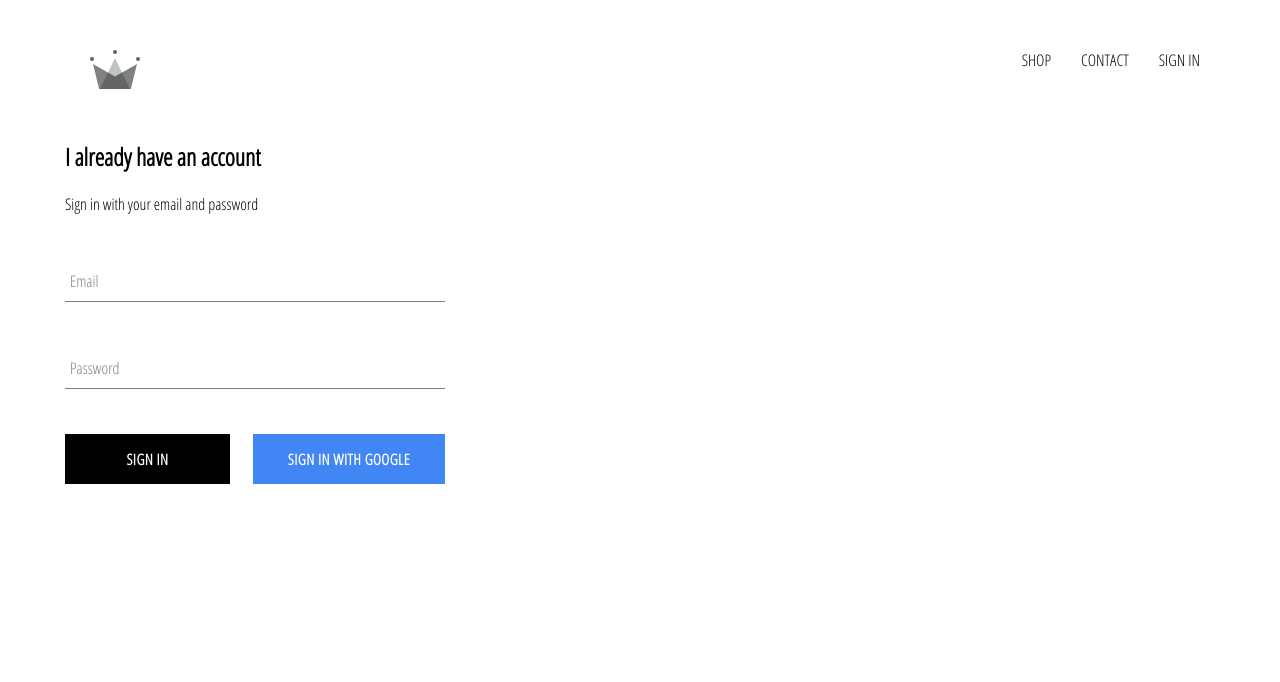
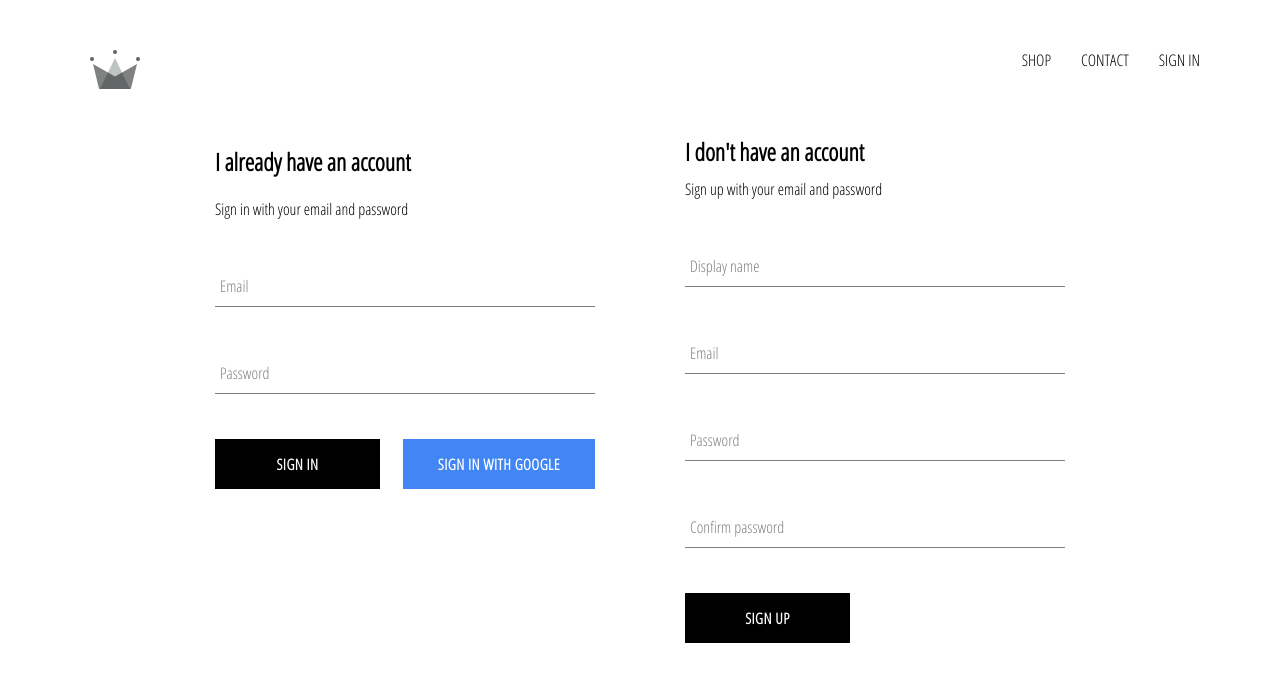
Before and after one commit to sortizm/crwn-clothing, a React (Create React App) app: page /sign-in in a window 1280 px wide. Shown: the top 682 px of the page. Built offline with nearby package versions, Linux system fonts and the light colour scheme; no server answers.

Commit message:
Add signup and create users functionality

```diff
--- a/src/App.js
+++ b/src/App.js
@@ -7,7 +7,7 @@ import ShopPage from "./pages/shop/shop.component";
 import SignInAndSignUp from './pages/sign-in-and-sign-up/sign-in-and-sign-up.component'
 import Header from "./components/header/header.component";
 
-import {auth} from './components/firebase/firebase.utils'
+import {auth, createUserProfileDocument} from './components/firebase/firebase.utils'
 
 class App extends React.Component {
 
@@ -22,9 +22,20 @@ class App extends React.Component {
     unsubscribeFromAuth = null;
 
     componentDidMount() {
-        this.unsubscribeFromAuth = auth.onAuthStateChanged(user => {
-            this.setState({ currentUser: user });
-            console.log(user);
+        this.unsubscribeFromAuth = auth.onAuthStateChanged(async userAuth => {
+            console.log(userAuth);
+            if (userAuth) {
+                const userRef = await createUserProfileDocument(userAuth);
+                userRef.onSnapshot(snapshot => {
+                    this.setState({
+                        currentUser: {
+                            id: snapshot.id,
+                            ...snapshot.data()
+                        }
+                    });
+                });
+            }
+            this.setState({currentUser: userAuth});
         });
     }
 
--- a/src/components/firebase/firebase.utils.js
+++ b/src/components/firebase/firebase.utils.js
@@ -12,6 +12,32 @@ const config = {
     appId: "1:517974735033:web:c8f3fd813d066bf2870368"
 };
 
+export const createUserProfileDocument = async (userAuth, additionalData) => {
+    if (!userAuth) return;
+
+    const userRef = firestore.doc(`/users/${userAuth.uid}`)
+
+    const snapshot = await userRef.get();
+
+    if (!snapshot.exists) {
+        const { displayName, email } = userAuth;
+        const createdAt = new Date();
+
+        try {
+            await userRef.set({
+                displayName,
+                email,
+                createdAt,
+                ...additionalData
+            })
+        } catch (error) {
+            console.log('Error creating user', error.message);
+        }
+
+    }
+    return userRef;
+};
+
 firebase.initializeApp(config);
 
 export const auth = firebase.auth();
--- /dev/null
+++ b/src/components/sign-up/sign-up.component.jsx
@@ -0,0 +1,102 @@
+import React from 'react'
+
+import FormInput from '../form-input/form-input.component'
+import CustomButton from '../custom-button/custom-button.component'
+
+import { auth, createUserProfileDocument } from "../firebase/firebase.utils";
+
+import './sign-up.styles.scss'
+
+class SignUp extends React.Component {
+    constructor() {
+        super();
+
+        this.state = {
+            displayName: '',
+            email: '',
+            password: '',
+            confirmPassword: ''
+        }
+    }
+
+    handleSubmit = async event => {
+        event.preventDefault();
+
+        const {displayName, email, password, confirmPassword} = this.state;
+
+        if (password != confirmPassword) {
+            alert("Passwords don't match");
+            return;
+        }
+
+        try {
+            const {user} = auth.createUserWithEmailAndPassword(email, password);
+
+            await createUserProfileDocument(user, {displayName});
+
+            this.setState( {
+                displayName: '',
+                email: '',
+                password: '',
+                confirmPassword: ''
+            });
+        } catch (error) {
+            console.log(error);
+        }
+    };
+
+    handleChange = event => {
+        const {name, value} = event.target;
+
+        this.setState({ [name]: value})
+    };
+
+    render() {
+        const {displayName, email, password, confirmPassword} = this.state;
+
+        return (
+            <div className='sign-up'>
+                <h2 className='title'>I don't have an account</h2>
+                <span>Sign up with your email and password</span>
+                <form className='sign-up-form' onSubmit={this.handleSubmit}>
+                    <FormInput
+                        type='text'
+                        name='displayName'
+                        value={displayName}
+                        onChange={this.handleChange}
+                        label='Display name'
+                        required
+                    />
+                    <FormInput
+                        type='email'
+                        name='email'
+                        value={email}
+                        onChange={this.handleChange}
+                        label='Email'
+                        required
+                    />
+                    <FormInput
+                        type='password'
+                        name='password'
+                        value={password}
+                        onChange={this.handleChange}
+                        label='Password'
+                        required
+                    />
+                    <FormInput
+                        type='password'
+                        name='confirmPassword'
+                        value={confirmPassword}
+                        onChange={this.handleChange}
+                        label='Confirm password'
+                        required
+                    />
+
+                    <CustomButton type='submit'>SIGN UP</CustomButton>
+                </form>
+            </div>
+        )
+    }
+}
+
+export default SignUp;
--- /dev/null
+++ b/src/components/sign-up/sign-up.styles.scss
@@ -0,0 +1,9 @@
+.sign-up {
+  display: flex;
+  flex-direction: column;
+  width: 380px;
+
+  .title {
+    margin: 10px 0;
+  }
+}
--- a/src/pages/sign-in-and-sign-up/sign-in-and-sign-up.component.jsx
+++ b/src/pages/sign-in-and-sign-up/sign-in-and-sign-up.component.jsx
@@ -3,10 +3,12 @@ import React from 'react';
 import SignIn from "../../components/sign-in/sign-in.component";
 
 import './sign-in-and-sign-up.styles.scss'
+import SignUp from "../../components/sign-up/sign-up.component";
 
 const SignInAndSignUp = () => (
     <div className='sign-in-and-sign-up'>
         <SignIn/>
+        <SignUp/>
     </div>
 );
 
--- a/src/pages/sign-in-and-sign-up/sign-in-and-sign-up.styles.scss
+++ b/src/pages/sign-in-and-sign-up/sign-in-and-sign-up.styles.scss
@@ -0,0 +1,6 @@
+.sign-in-and-sign-up {
+  width: 850px;
+  display: flex;
+  justify-content: space-between;
+  margin: 30px auto;
+}
```
